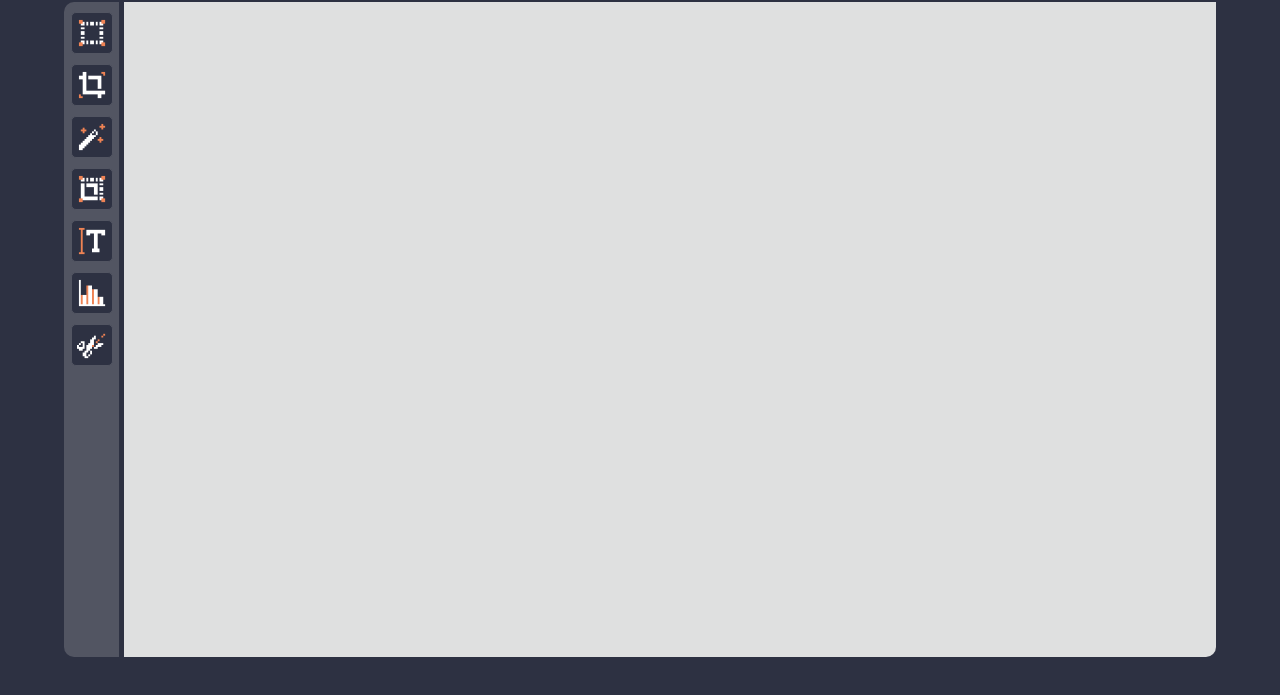
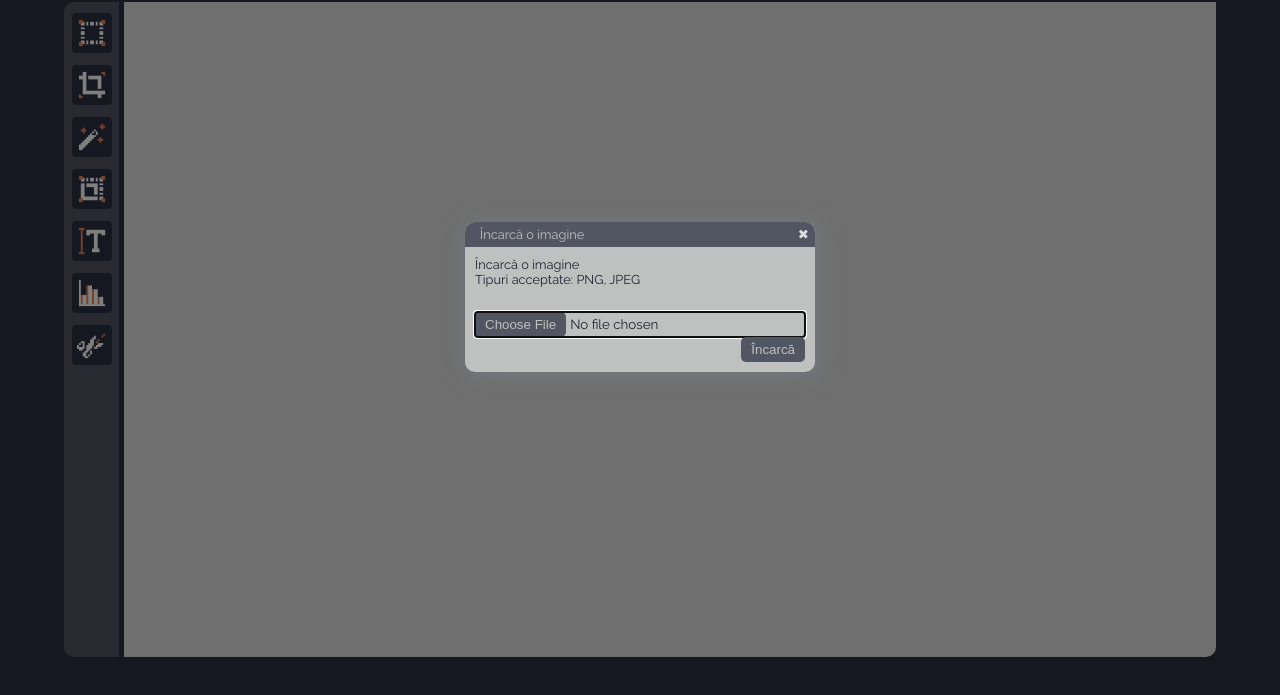
Before and after one commit to LiviuCocianu/raster-image-editor, a plain HTML site: page index.html in a window 1280 px wide. Both pictures are taken after a click on the button "Încarcă". Shown: the part 103-798 px from the top of the page. Drawn offline with Linux system fonts and the light colour scheme.

Commit message:
Implemented image loading

```diff
--- a/index.html
+++ b/index.html
@@ -8,6 +8,8 @@
 </head>
 
 <body>
+    <div id="darkness"></div>
+
     <div id="container">
         <div id="logo">
             <img id="logo-img" src="media/logo.png" alt="logo aplicatie">
@@ -43,6 +45,28 @@
         <div id="workspace-area">
             <canvas id="workspace-canvas">Acest browser nu suportă canvas</canvas>
         </div>
+
+        <!-- Formular de încărcare pentru imagini -->
+        <div id="load-window">
+            <div id="lw-handle">
+                <span id="lw-title">Încarcă o imagine</span>
+                <button id="lw-close-button">✖</button>
+            </div>
+            <div id="lw-content">
+                <div id="lw-info">
+                    <span id="lw-info-text">
+                        Încarcă o imagine<br/>
+                        Tipuri acceptate: PNG, JPEG
+                    </span>
+                </div>
+                <div id="lw-load-component">
+                    <input type="file" name="load-image" id="lw-load-input" accept="image/png, image/jpeg">
+                </div>
+                <div id="lw-submit-area">
+                    <button id="lw-submit-button" disabled>Încarcă</button>
+                </div>
+            </div>
+        </div>
     </div>
 </body>
 
--- a/index.js
+++ b/index.js
@@ -1,6 +1,11 @@
 var canvas;
 var context;
 
+var darkness;
+var loadWindow;
+var loadOption, saveOption;
+
+var currentImage;
 var fullInfoText;
 var INFO_TEXT_LIMIT;
 
@@ -19,6 +24,15 @@ window.onload = () => {
     canvas = document.getElementById("workspace-canvas");
     context = canvas.getContext("2d", {willReadFrequently: true});
 
+    currentImage = new Image(0, 0);
+
+    darkness = document.getElementById("darkness");
+    loadWindow = document.getElementById("load-window");
+    loadOption = document.getElementById("load-button");
+    saveOption = document.getElementById("save-button");
+
+    loadOption.focus();
+
     ajustareDimensiuneAplicatie();
     initializareEvenimente();
 
@@ -29,7 +43,38 @@ window.onload = () => {
 };
 
 function initializareEvenimente() {
+    let loadClose = document.getElementById("lw-close-button");
+    let loadInput = document.getElementById("lw-load-input");
+    let loadSubmit = document.getElementById("lw-submit-button");
     let infoText = document.getElementById("info-tooltip-textbox");
+
+    loadInput.value = "";
+
+    loadOption.addEventListener("click", () => {
+        openLoadWindow();
+    });
+
+    loadClose.addEventListener("click", () => {
+        closeLoadWindow();
+    });
+
+    loadInput.addEventListener("change", e => {
+        const reader = new FileReader();
+
+        reader.addEventListener("load", () => {
+            loadSubmit.disabled = false;
+            loadSubmit.style.cursor = "pointer";
+            loadSubmit.focus();
+            currentImage.src = reader.result;
+        });
+
+        reader.readAsDataURL(e.target.files[0]);
+    });
+
+    loadSubmit.addEventListener("click", () => {
+        if(currentImage.naturalWidth > 0)
+            displayOnCanvas();
+    });
 
     infoText.addEventListener("mouseenter", (e) => {
         let infoHover = document.getElementById("info-tooltip-hover");
@@ -79,6 +124,40 @@ function info(text) {
     infoText.style.color = "var(--mild-black)";
 }
 
+function openLoadWindow() {
+    let loadSubmit = document.getElementById("lw-submit-button");
+    let loadInput = document.getElementById("lw-load-input");
+
+    loadWindow.style.visibility = "visible";
+    loadOption.disabled = true;
+    loadOption.style.cursor = "not-allowed";
+    loadSubmit.style.cursor = "not-allowed";
+    loadInput.focus();
+
+    darkness.style.visibility = "visible";
+}
+
+function closeLoadWindow() {
+    let loadInput = document.getElementById("lw-load-input");
+
+    loadWindow.style.visibility = "hidden";
+    loadOption.disabled = false;
+    loadOption.style.cursor = "pointer";
+    loadInput.value = "";
+
+    darkness.style.visibility = "hidden";
+}
+
+function displayOnCanvas() {
+    context.clearRect(0, 0, canvas.width, canvas.height);
+
+    canvas.width = canvas.style.width = currentImage.naturalWidth;
+    canvas.height = canvas.style.height = currentImage.naturalHeight;
+
+    context.drawImage(currentImage, 0, 0, canvas.width, canvas.height);
+    closeLoadWindow();
+}
+
 /*
     Ajustarea marimilor aplicației în mod programatic.
     Canvas-ul trebuie să aibă o marime fixă, prin urmare
@@ -95,10 +174,8 @@ function ajustareDimensiuneAplicatie() {
 
     barsDiv.style.width = workspaceRect.width + "px";
 
-    canvas.width = workspaceRect.width;
-    canvas.height = workspaceRect.height;
-    canvas.style.width = workspaceRect.width + "px";
-    canvas.style.height = workspaceRect.height + "px";
+    canvas.width = 0;
+    canvas.height = 0;
 
     var padding = parseInt(window.getComputedStyle(toolpickerDiv).paddingTop.replace(/[^\d+]/ig, ""));
     toolpickerDiv.style.height = (workspaceRect.height - padding) + "px";
--- a/style.css
+++ b/style.css
@@ -10,6 +10,16 @@
     --gray5: #DFE0E0;
     --orange: #EF8354;
     --mild-black: #212430;
+}
+
+#darkness {
+    visibility: hidden;
+    position: absolute;
+    width: 100%;
+    height: 100%;
+    background-color: black;
+    opacity: 0.5;
+    z-index: 5;
 }
 
 html, body {
@@ -49,6 +59,7 @@ button {
     row-gap: 10px;
 }
 
+
 /* == Logo ================== */
 #logo {
     display: flex;
@@ -68,6 +79,7 @@ button {
     /* Generat cu https://codepen.io/sosuke/pen/Pjoqqp */
     filter: invert(52%) sepia(91%) saturate(344%) hue-rotate(332deg) brightness(97%) contrast(93%);
 }
+
 
 /* == Bars ====================== */
 #bars {
@@ -137,6 +149,7 @@ button {
     height: 1em;
 }
 
+
 /* Arata toata informatia pe hover */
 #info-tooltip-hover {
     display: none;
@@ -164,6 +177,7 @@ button {
     animation: info-tooltip-out 0.5s linear 1s;
     animation-fill-mode: forwards;
 }
+
 
 /* == Toolpicker ================== */
 #toolpicker {
@@ -199,15 +213,111 @@ button {
     border: 1px solid var(--gray4);
 }
 
+
 /* == Workspace area ============== */
 /* (canvas area) */
 #workspace-area {
     background-color: var(--gray5);
     border-bottom-right-radius: 10px;
 
+    display: flex;
+    justify-content: center;
+    align-items: center;
+
     grid-area: "w"
 }
 
+#workspace-canvas {
+    box-shadow: 3px 3px 20px 1px var(--gray3);
+}
+
+
+/* Formular de încărcare pentru imagini */
+#load-window {
+    visibility: hidden;
+    position: absolute;
+    width: 350px;
+    height: 150px;
+    top: calc(50% - 75px);
+    left: calc(50% - 175px);
+    z-index: 10;
+
+    display: grid;
+    grid-template-rows: 1fr 5fr;
+
+    background-color: var(--gray4);
+    border-radius: 10px;
+    box-shadow: 3px 3px 20px 1px var(--gray3);
+    font-family: 'Raleway';
+}
+
+#lw-handle {
+    width: 100%;
+
+    display: flex;
+    align-items: center;
+
+    background-color: var(--gray2);
+    color: var(--gray4);
+    font-size: 0.8em;
+    border-top-left-radius: 10px;
+    border-top-right-radius: 10px;
+}
+
+#lw-title {
+    margin-left: 15px;
+}
+
+#lw-close-button {
+    margin-left: auto;
+    background-color: transparent;
+    border: none;
+    color: var(--gray5);
+}
+
+#lw-content {
+    padding: 10px;
+
+    display: flex;
+    flex-direction: column;
+
+    color: var(--mild-black);
+}
+
+#lw-info {
+    font-size: 0.8em;
+}
+
+#lw-load-component {
+    margin-top: auto;
+}
+
+#lw-load-input {
+    font-family: 'Raleway';
+    width: 100%;
+}
+
+#lw-submit-area {
+    margin-left: auto;
+}
+
+#lw-submit-button, #lw-load-input::file-selector-button {
+    background-color: var(--gray2);
+    color: var(--gray4);
+    border: none;
+    border-radius: 5px;
+    padding: 5px;
+    padding-left: 10px;
+    padding-right: 10px;
+}
+
+#lw-submit-button:hover, #lw-load-input::file-selector-button:hover {
+    color: var(--gray5);
+    cursor: pointer;
+}
+
+
+/* Animații */
 @keyframes info-tooltip-in {
     from {
         opacity: 0;
```
